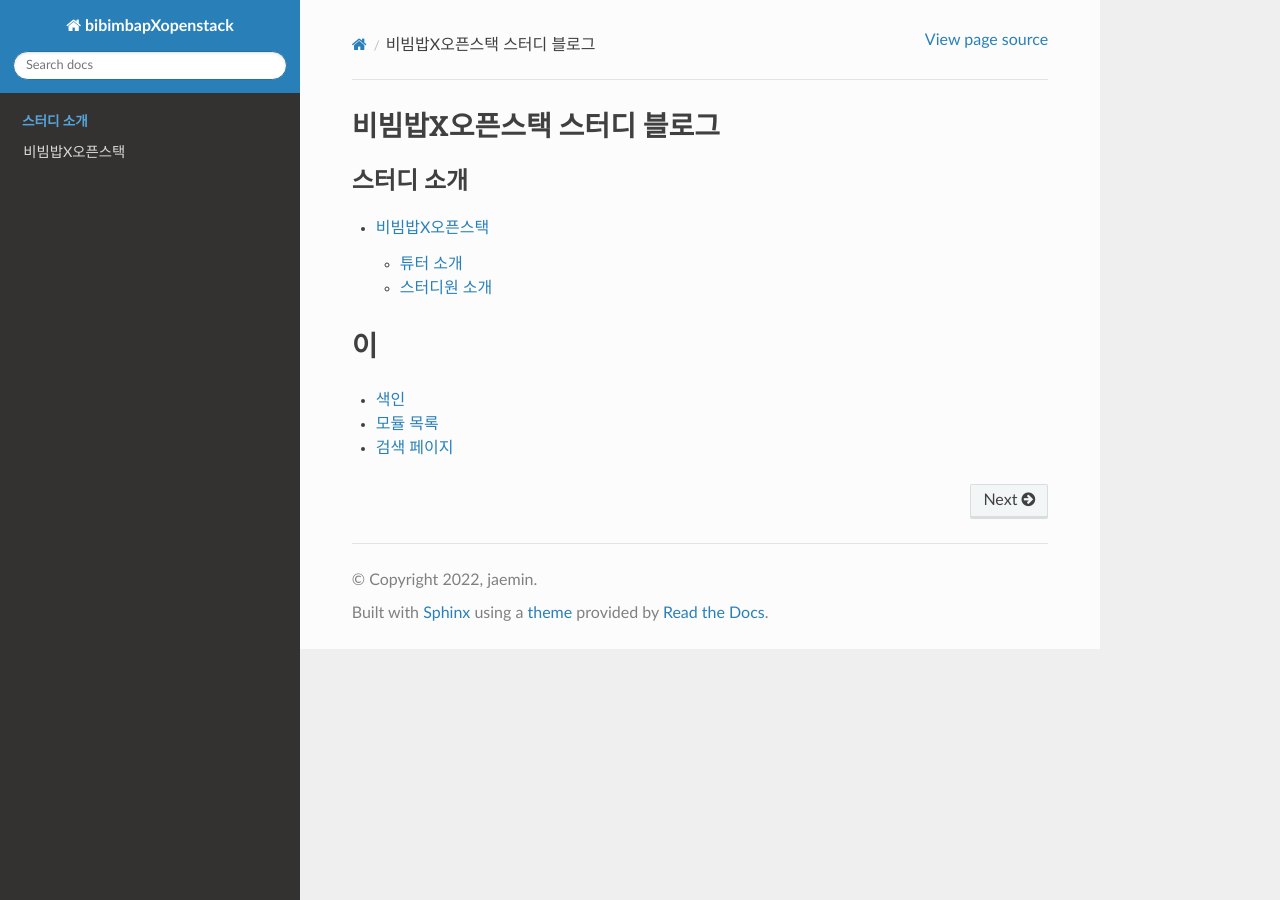
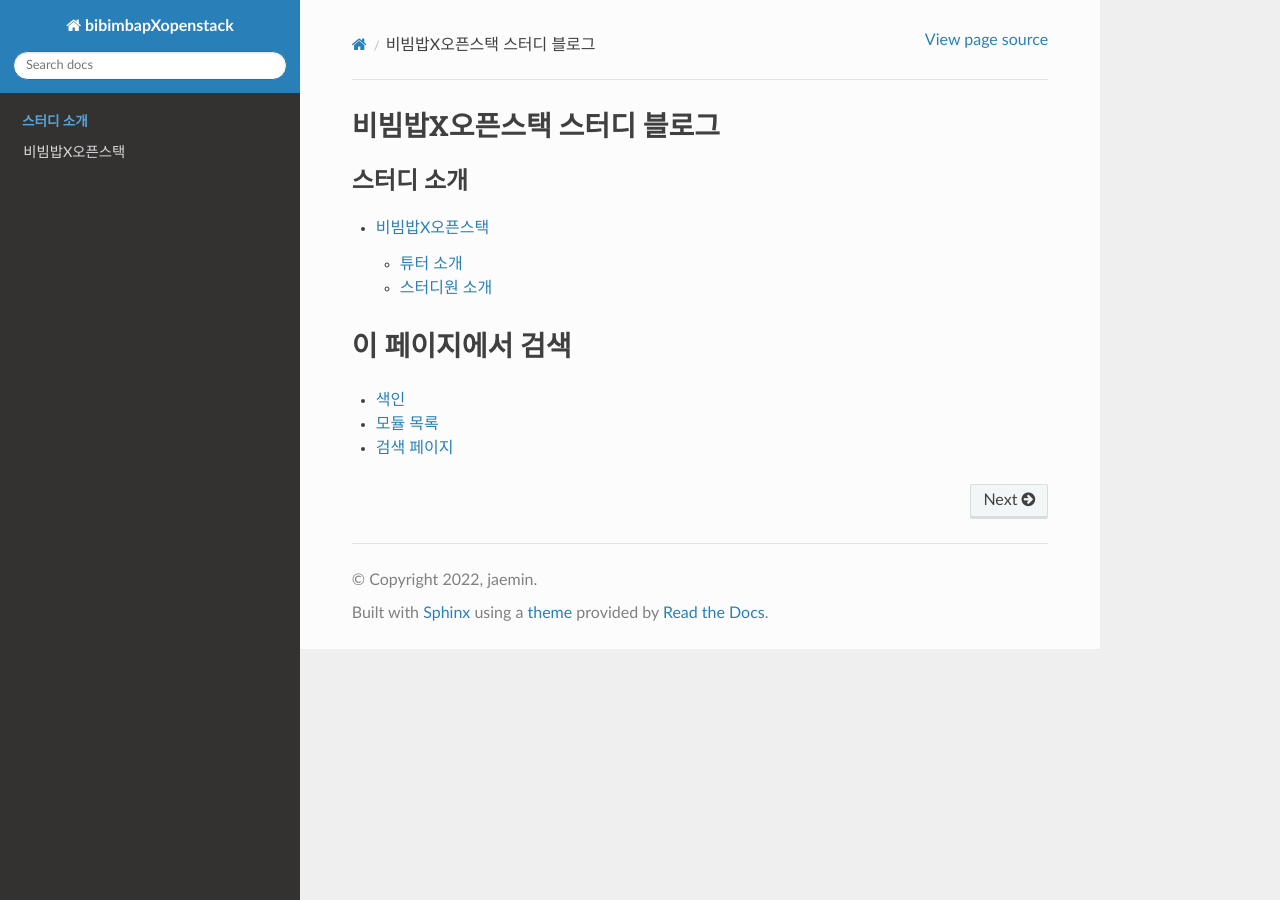
Before and after one commit to BiBimBapXOpenStack/bibimbapXopenstack, a Sphinx documentation site: the page built from docs/source/index.rst, in a window 1280 px wide. Built offline with Sphinx 7.4.7 and the Read the Docs theme 2.0.0, drawn with Linux system fonts in a browser that asks for light colours.

Commit message:
Feat : Update index.rst

```diff
--- a/docs/source/index.rst
+++ b/docs/source/index.rst
@@ -13,7 +13,7 @@
    introduce/index
 
 
-이
+이 페이지에서 검색
 ==================
 
 * :ref:`genindex`
```
